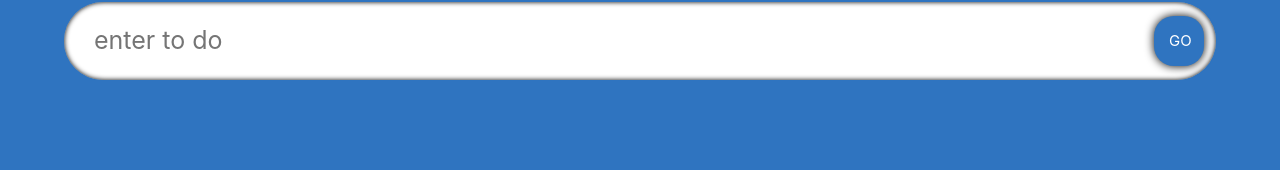
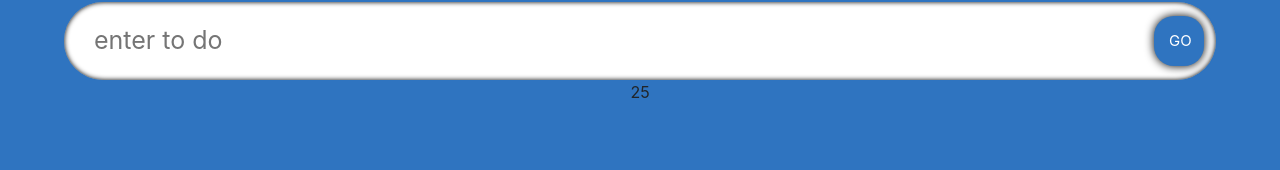
Before and after one commit to teja7777/React-TypeScript, a React (Create React App) app in the folder react_ts/: page / in a window 1280 px wide. Shown: the part 128-298 px from the top of the page. Built offline with nearby package versions, Linux system fonts and the light colour scheme; a web font is replaced by a local one.

Commit message:
feat:practice number types

```diff
--- a/react_ts/src/Components/PracticingTypes/NumberType.tsx
+++ b/react_ts/src/Components/PracticingTypes/NumberType.tsx
@@ -1,4 +1,4 @@
-import React from 'react'
+import React, { useEffect, useRef, useState } from 'react'
 
 const NumberType = () => {
   let num1: number = 1;
@@ -14,8 +14,15 @@ const NumberType = () => {
   console.log(num2)
   // printNumber("teja");
 
+  const [number1, setNumber1] = useState(1);
+  const number2 = useRef<string | number | boolean>(23);
+  useEffect(() => {
+    setNumber1(25);
+  }, [])
+
+
   return (
-    <div></div>
+    <div>{number1}</div>
   )
 }
 
```
